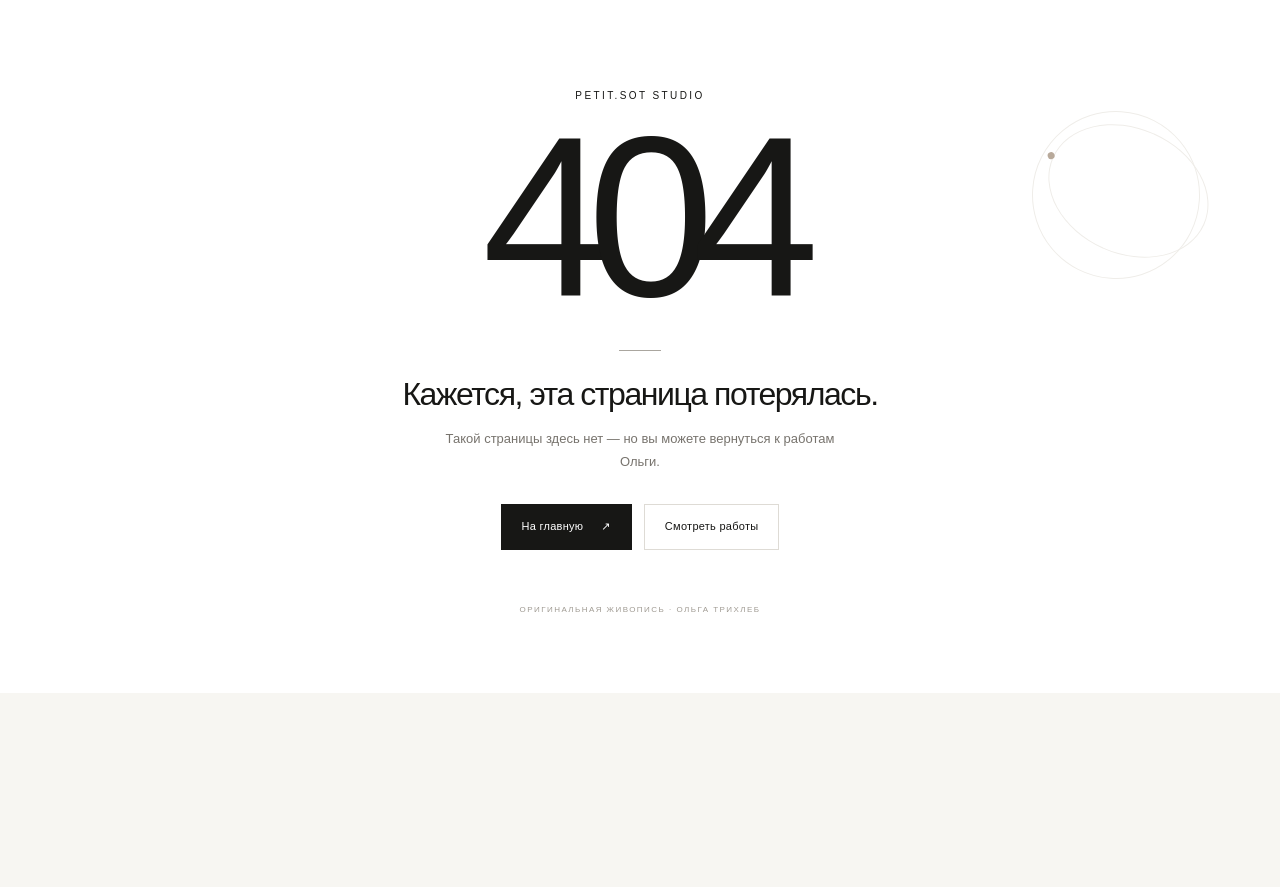
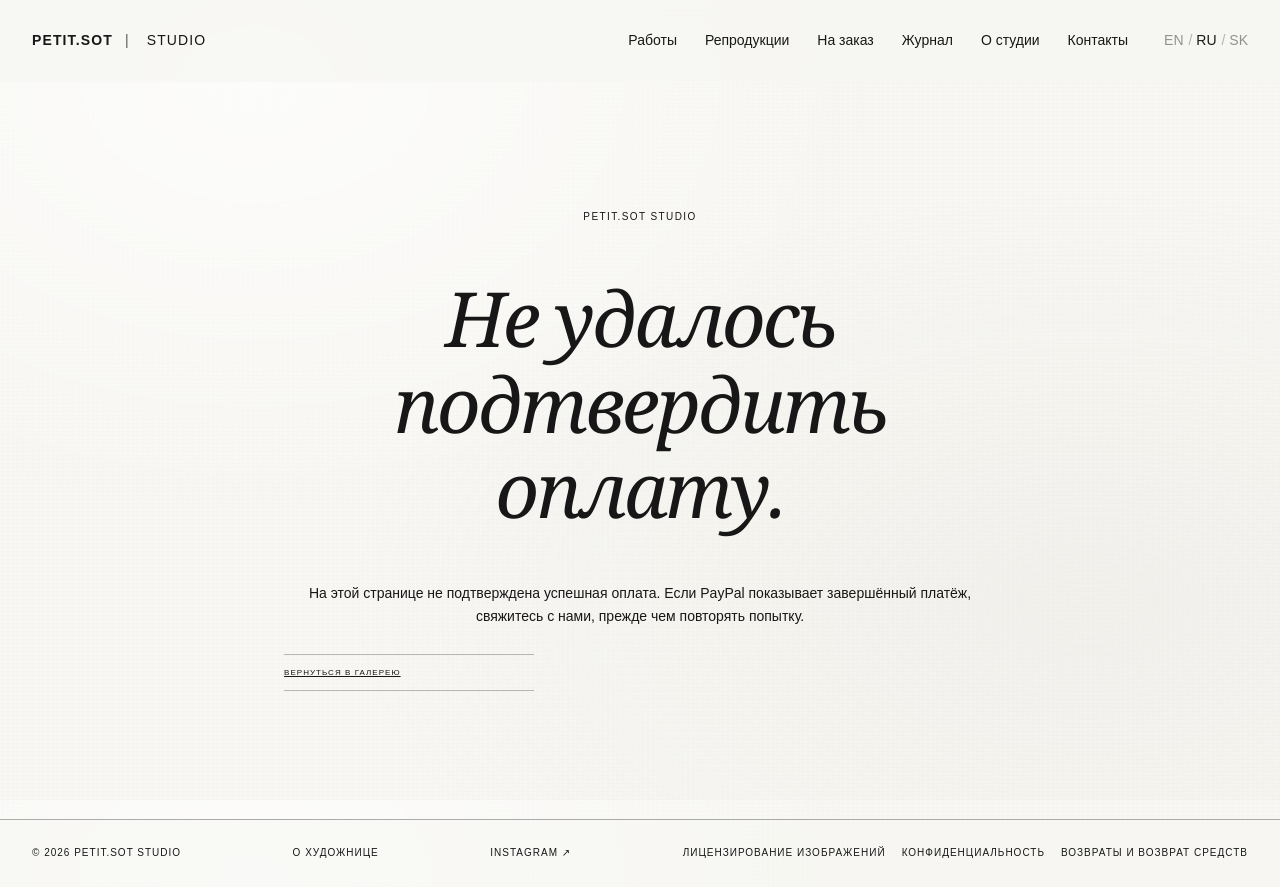
Before and after one commit to brodsk/PETIT-SOT-STUDIO, a Next.js app: page /ru/checkout/success in a window 1280 px wide. Before the commit this address had no page. Before the commit the page ends 800 px from the top, so only its background shows below. Built offline with nearby package versions, Linux system fonts and the light colour scheme.

Commit message:
Add localized original artwork payment success page

```diff
--- /dev/null
+++ b/app/[locale]/checkout/success/page.tsx
@@ -0,0 +1,43 @@
+"use client";
+
+import { useEffect, useState } from "react";
+import Link from "next/link";
+import { useParams } from "next/navigation";
+
+export default function CheckoutSuccessPage() {
+  const params = useParams();
+  const locale = String(params.locale || "en");
+  const ru = locale === "ru";
+  const sk = locale === "sk";
+  const [status, setStatus] = useState<"checking" | "paid" | "error">("checking");
+
+  useEffect(() => {
+    const orderId = new URLSearchParams(window.location.search).get("token");
+    if (!orderId) { setStatus("error"); return; }
+    let active = true;
+    fetch("/api/paypal/capture-order", {
+      method: "POST",
+      headers: { "Content-Type": "application/json" },
+      body: JSON.stringify({ orderId }),
+    }).then(async (response) => {
+      const data = await response.json();
+      if (!response.ok || data.status !== "COMPLETED") throw new Error("Payment not completed");
+      if (active) setStatus("paid");
+    }).catch(() => { if (active) setStatus("error"); });
+    return () => { active = false; };
+  }, []);
+
+  const gallery = locale === "en" ? "/works" : "/" + locale + "/works";
+  return (
+    <main className="archive" style={{ maxWidth: 760, margin: "0 auto", padding: "8rem 1.5rem", textAlign: "center" }}>
+      <p className="eyebrow">PETIT.SOT STUDIO</p>
+      {status === "checking" ? (
+        <><h1>{ru ? "Подтверждаем оплату…" : sk ? "Potvrdzujeme platbu…" : "Confirming your payment…"}</h1><p>{ru ? "Пожалуйста, не закрывайте эту страницу." : sk ? "Nezatvárajte, prosím, túto stránku." : "Please keep this page open for a moment."}</p></>
+      ) : status === "paid" ? (
+        <><h1>{ru ? "Спасибо за покупку." : sk ? "Ďakujeme za nákup." : "Thank you for your purchase."}</h1><p>{ru ? "Платёж PayPal успешно завершён." : sk ? "Platba cez PayPal bola úspešne dokončená." : "Your PayPal payment was completed successfully."}</p><Link className="interior-button" href={gallery}>{ru ? "Продолжить просмотр" : sk ? "Pokračovať v prehliadaní" : "Continue browsing"}</Link></>
+      ) : (
+        <><h1>{ru ? "Не удалось подтвердить оплату." : sk ? "Platbu sa nepodarilo potvrdiť." : "We couldn’t confirm the payment."}</h1><p>{ru ? "На этой странице не подтверждена успешная оплата. Если PayPal показывает завершённый платёж, свяжитесь с нами, прежде чем повторять попытку." : sk ? "Na tejto stránke sa nepodarilo potvrdiť úspešnú platbu. Ak PayPal zobrazuje dokončenú platbu, pred opakovaním platby nás kontaktujte." : "No successful payment has been confirmed on this page. If PayPal shows a completed payment, please contact us before trying again."}</p><Link className="interior-button" href={gallery}>{ru ? "Вернуться в галерею" : sk ? "Späť do galérie" : "Return to the gallery"}</Link></>
+      )}
+    </main>
+  );
+}
```
